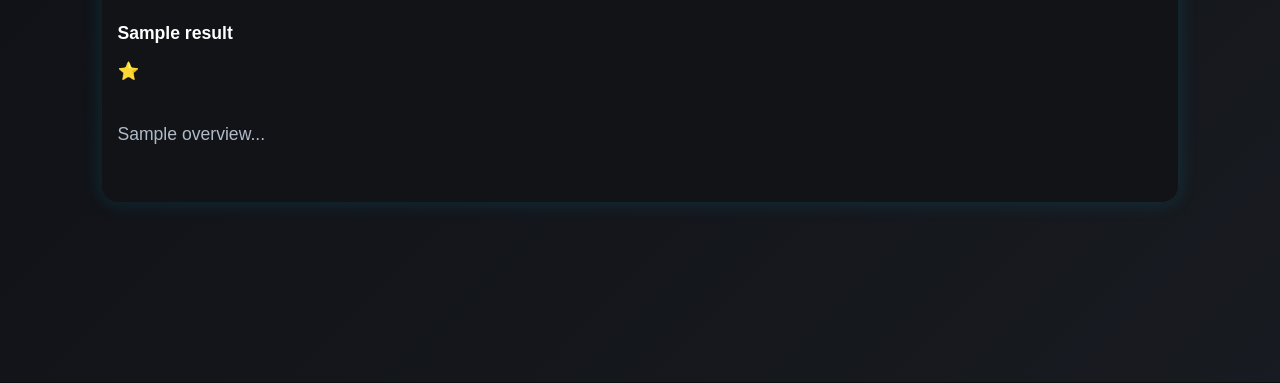
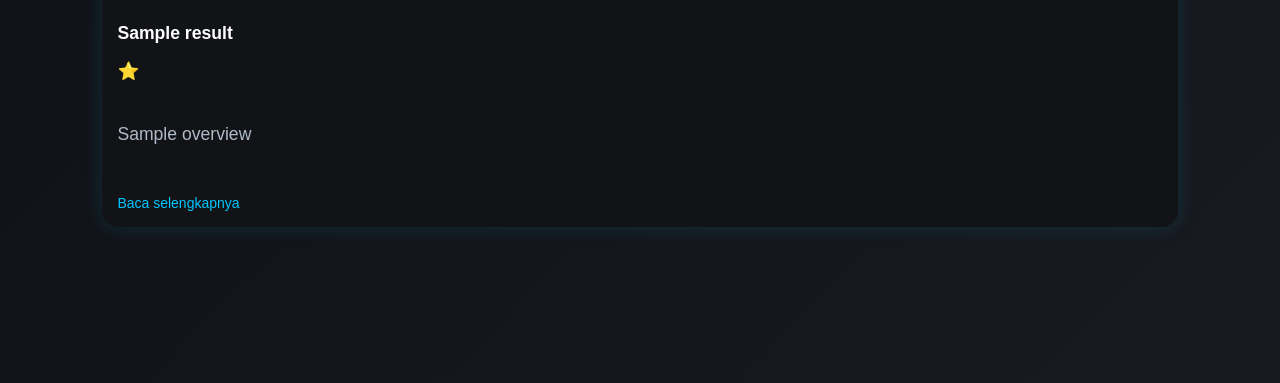
Before and after one commit to Gellsxly/MovieScope, a Flask app: page /smart in a window 1280 px wide. Shown: the part 1170-1553 px from the top of the page. Run offline with Flask 3, Linux system fonts and the light colour scheme; a database or web service that is not in the repository returns one stand-in record (values such as "Sample title"); data that the repository does not hold is empty.

Commit message:
Update CSS, add read-more feature, improve UI

```diff
--- a/static/style.css
+++ b/static/style.css
@@ -316,8 +316,6 @@ footer {
   font-size: 0.9em;
   color: #b8c3d6;
   line-height: 1.4;
-  max-height: 80px;
-  overflow: hidden;
 }
 
 .no-results {
@@ -403,3 +401,46 @@ footer {
 .para-gap {
   margin-bottom: 20px; /* boleh diganti 30px/40px sesuai kebutuhan */
 }
+
+/* Mode ringkas (3 baris) */
+.overview.short {
+  overflow: hidden;
+  display: -webkit-box;
+  -webkit-line-clamp: 3;
+  -webkit-box-orient: vertical;
+}
+
+/* Mode terbuka penuh */
+.overview.expanded {
+  overflow: visible;
+  max-height: none;
+  display: block;
+}
+
+
+/* Tombol baca selengkapnya */
+.read-more-btn {
+  margin-top: 8px;
+  background: none;
+  border: none;
+  color: #00c6ff;
+  cursor: pointer;
+  font-size: 14px;
+  padding: 0;
+  transition: color 0.3s ease;
+}
+
+.read-more-btn:hover {
+  color: #1e90ff;
+}
+
+/* Card mengikuti tinggi isi secara otomatis */
+.movie-card {
+  height: auto !important;
+  min-height: 420px;
+}
+
+/* Bagian info film agar bisa memanjang */
+.movie-info {
+  height: auto !important;
+}
--- a/templates/index.html
+++ b/templates/index.html
@@ -101,8 +101,8 @@
           <div class="bio">
             <h3>About Me</h3>
             <p>
-              Halo! Saya Rigel Nadimaisy, seorang mahasiswa prodi teknologi informasi yang
-              antusias dalam melaksanakan project akhir pembuatan website. Saya
+              Halo! Saya Rigel Nadimaisy, seorang mahasiswa yang
+              antusias dalam mencoba membuat website. Saya
               membuat MovieScope sebagai proyek pembelajaran sekaligus
               eksplorasi API film dunia 🌍.
             </p>
--- a/templates/smart.html
+++ b/templates/smart.html
@@ -32,7 +32,8 @@
       <div class="movie-grid">
         {% for movie in movies %}
         <div class="movie-card">
-        <img
+
+          <img
             class="movie-poster"
             src="{{ movie.poster if movie.poster else 'https://via.placeholder.com/500x750?text=No+Image' }}"
             alt="{{ movie.title }}"/>
@@ -40,7 +41,17 @@
           <div class="movie-info">
             <h3>{{ movie.title }}</h3>
             <p class="rating">⭐ {{ movie.vote_average }}</p>
-            <p class="overview">{{ movie.overview[:150] }}...</p>
+
+            <!-- SINOPSIS DIPOTONG -->
+            <p class="overview short">
+              {{ movie.overview }}
+            </p>
+
+            <!-- TOMBOL BACA SELENGKAPNYA -->
+            <button class="read-more-btn" onclick="toggleReadMore(this)">
+              Baca selengkapnya
+            </button>
+
           </div>
         </div>
         {% endfor %}
@@ -72,5 +83,22 @@
     </div>
   </footer>
 
+  <!-- ====== JAVASCRIPT UNTUK "BACA SELENGKAPNYA" ====== -->
+  <script>
+    function toggleReadMore(button) {
+      const overview = button.previousElementSibling;
+
+      if (overview.classList.contains("short")) {
+        overview.classList.remove("short");
+        overview.classList.add("expanded");
+        button.textContent = "Tutup";
+      } else {
+        overview.classList.remove("expanded");
+        overview.classList.add("short");
+        button.textContent = "Baca selengkapnya";
+      }
+    }
+  </script>
+
 </body>
 </html>
```
